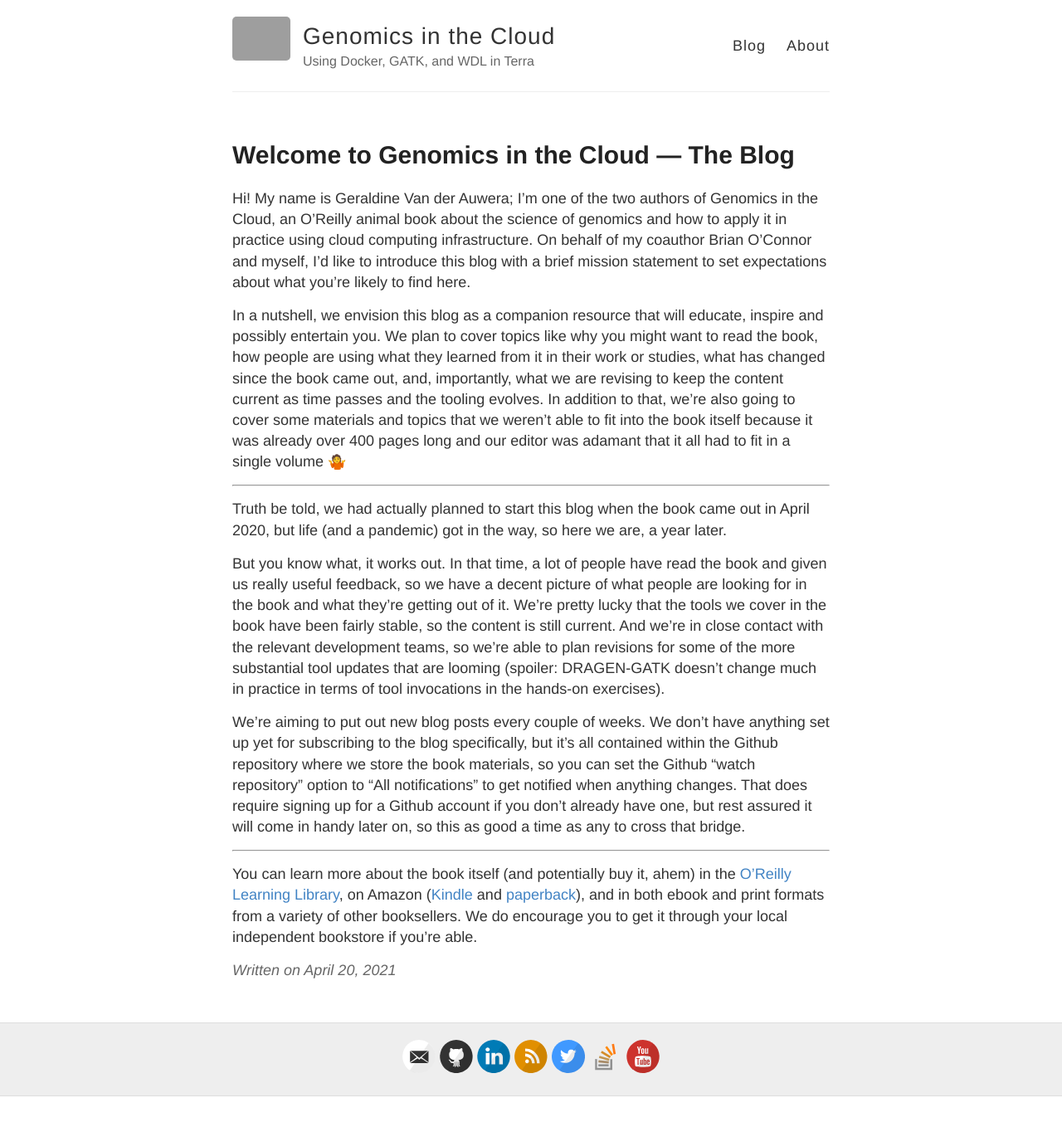
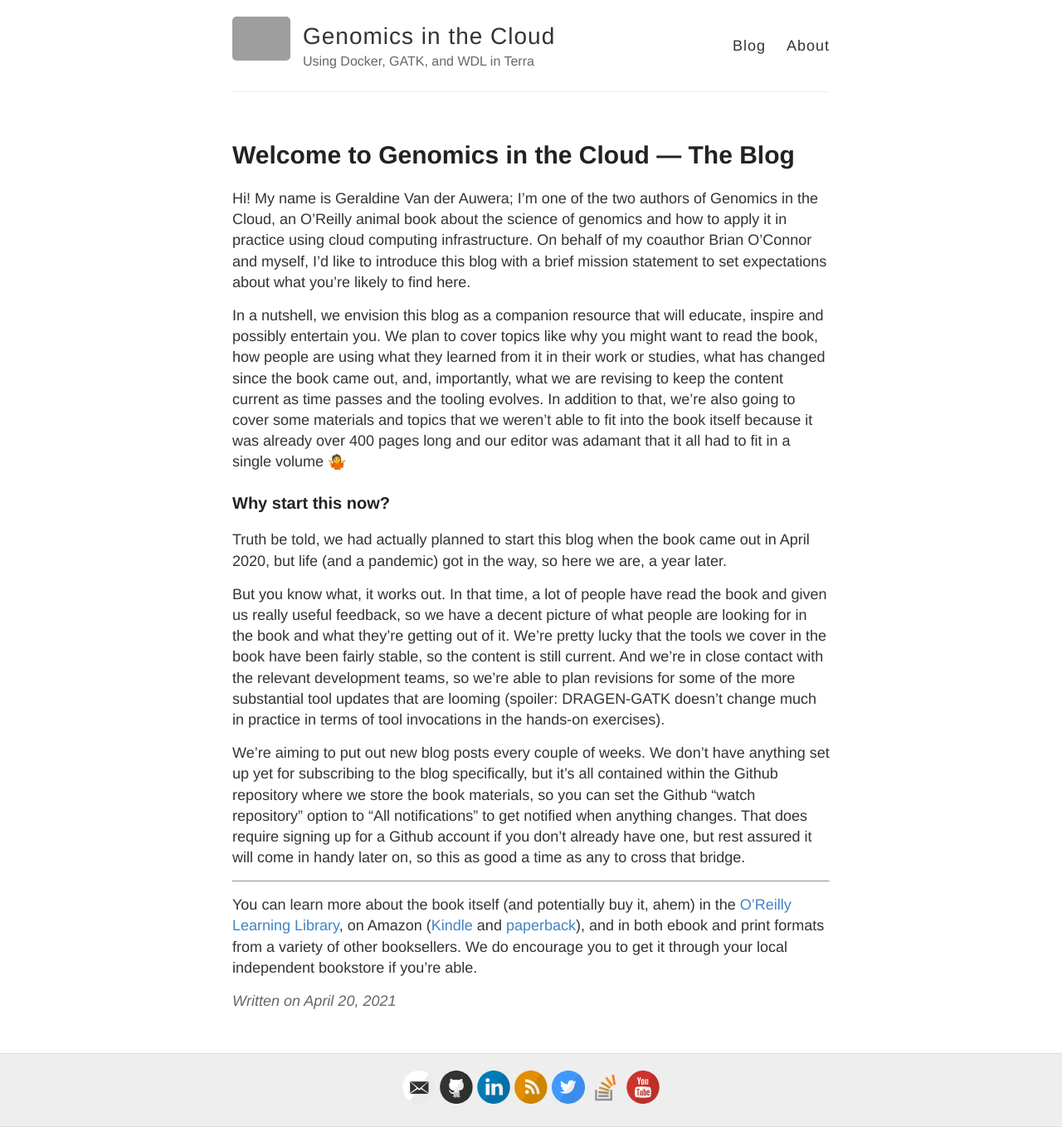
Before and after one commit to broadinstitute/genomics-in-the-cloud, a Jekyll site: the page built from _posts/2021-4-20-Welcome-to-GITC.md, in a window 1280 px wide. Shown: the whole page at 83% size. Built offline with Jekyll 4.4.1, drawn with Linux system fonts in a browser that asks for light colours; before the commit the page ends 1321 px from its top, so only the background shows below that; grey boxes are pictures that could not be loaded.

Commit message:
final tweaks
final final latest edits final… lol flashbacks of phd thesis…

```diff
--- a/_posts/2021-4-20-Welcome-to-GITC.md
+++ b/_posts/2021-4-20-Welcome-to-GITC.md
@@ -7,7 +7,8 @@
 
 In a nutshell, we envision this blog as a companion resource that will educate, inspire and possibly entertain you. We plan to cover topics like why you might want to read the book, how people are using what they learned from it in their work or studies, what has changed since the book came out, and, importantly, what we are revising to keep the content current as time passes and the tooling evolves. In addition to that, we're also going to cover some materials and topics that we weren't able to fit into the book itself because it was already over 400 pages long and our editor was adamant that it all had to fit in a single volume 🤷
 
-----
+
+### Why start this now?
 
 Truth be told, we had actually planned to start this blog when the book came out in April 2020, but life (and a pandemic) got in the way, so here we are, a year later.
 
```
Also changed, not shown: _posts/2021-4-29-A-casual-take-on-the-TOC.md (+1 -2 lines).
